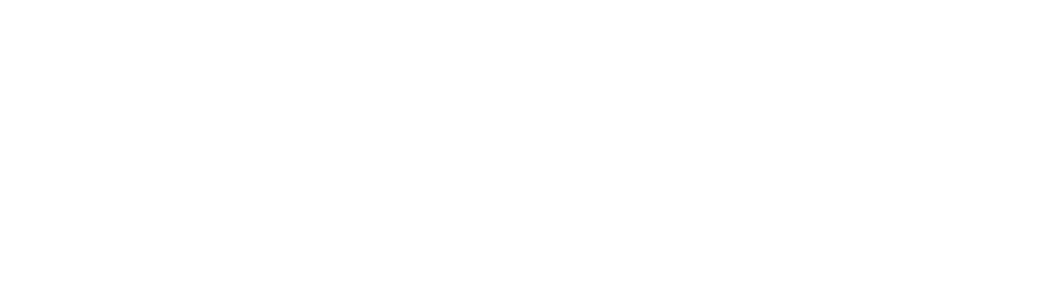
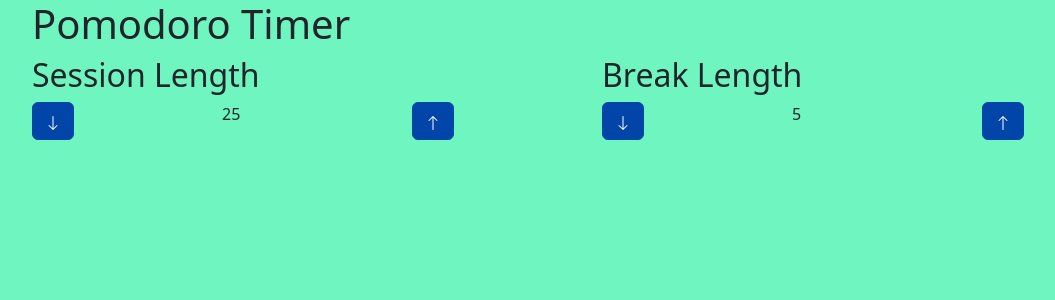
Before and after one commit to tzinadah/pomodoro-timer, a React (Create React App) app: page / in a window 1280 px wide. Shown: the top 300 px of the page, without its empty margins (50-1105 px from the left). Built offline with nearby package versions, Linux system fonts and the light colour scheme.

Commit message:
Skeleton for length controls

```diff
--- a/package.json
+++ b/package.json
@@ -10,6 +10,7 @@
     "bootstrap": "^5.3.3",
     "react": "^18.3.1",
     "react-bootstrap": "^2.10.5",
+    "react-bootstrap-icons": "^1.11.4",
     "react-dom": "^18.3.1",
     "react-redux": "^9.1.2",
     "react-scripts": "5.0.1",
--- a/src/App.js
+++ b/src/App.js
@@ -1,8 +1,15 @@
+import LengthControls from "./LengthControls";
+
+import Container from "react-bootstrap/Container";
+import Row from "react-bootstrap/Row";
+import "./custom.scss"
 
 function App() {
   return (
-    <div className="App">
-    </div>
+    <Container>
+      <Row><h1>Pomodoro Timer</h1></Row>
+      <LengthControls />
+    </Container>
   );
 }
 
--- a/src/LengthControls.js
+++ b/src/LengthControls.js
@@ -0,0 +1,44 @@
+import Row from "react-bootstrap/Row";
+import Col from "react-bootstrap/Col";
+import Button from "react-bootstrap/Button";
+import {ArrowUp, ArrowDown} from "react-bootstrap-icons";
+
+function LengthControls(props){
+
+    return(
+        <Row>
+            <Col>
+                <Row><h2>Session Length</h2></Row>
+                <Row>
+                    <Col>
+                        <Button><ArrowDown /></Button>
+                    </Col>
+                    <Col>
+                        <p>25</p>
+                    </Col>
+                    <Col>
+                        <Button><ArrowUp /></Button>
+                    </Col>
+                </Row>
+            </Col>
+            <Col>
+            <Col>
+                <Row><h2>Break Length</h2></Row>
+                <Row>
+                    <Col>
+                        <Button><ArrowDown /></Button>
+                    </Col>
+                    <Col>
+                        <p>5</p>
+                    </Col>
+                    <Col>
+                        <Button><ArrowUp /></Button>
+                    </Col>
+                </Row>
+            </Col>
+            </Col>
+        </Row>
+    );
+}
+
+export default LengthControls;
--- a/src/custom.scss
+++ b/src/custom.scss
@@ -11,6 +11,6 @@
     "danger":     #f91900,
 );
 
-$body-bg: #3974ef;
+$body-bg: #6ff6c0;
 
 @import "~bootstrap/scss/bootstrap.scss";
```
Also changed, not shown: 1 other file (tests, documents, lock files or other folders).
